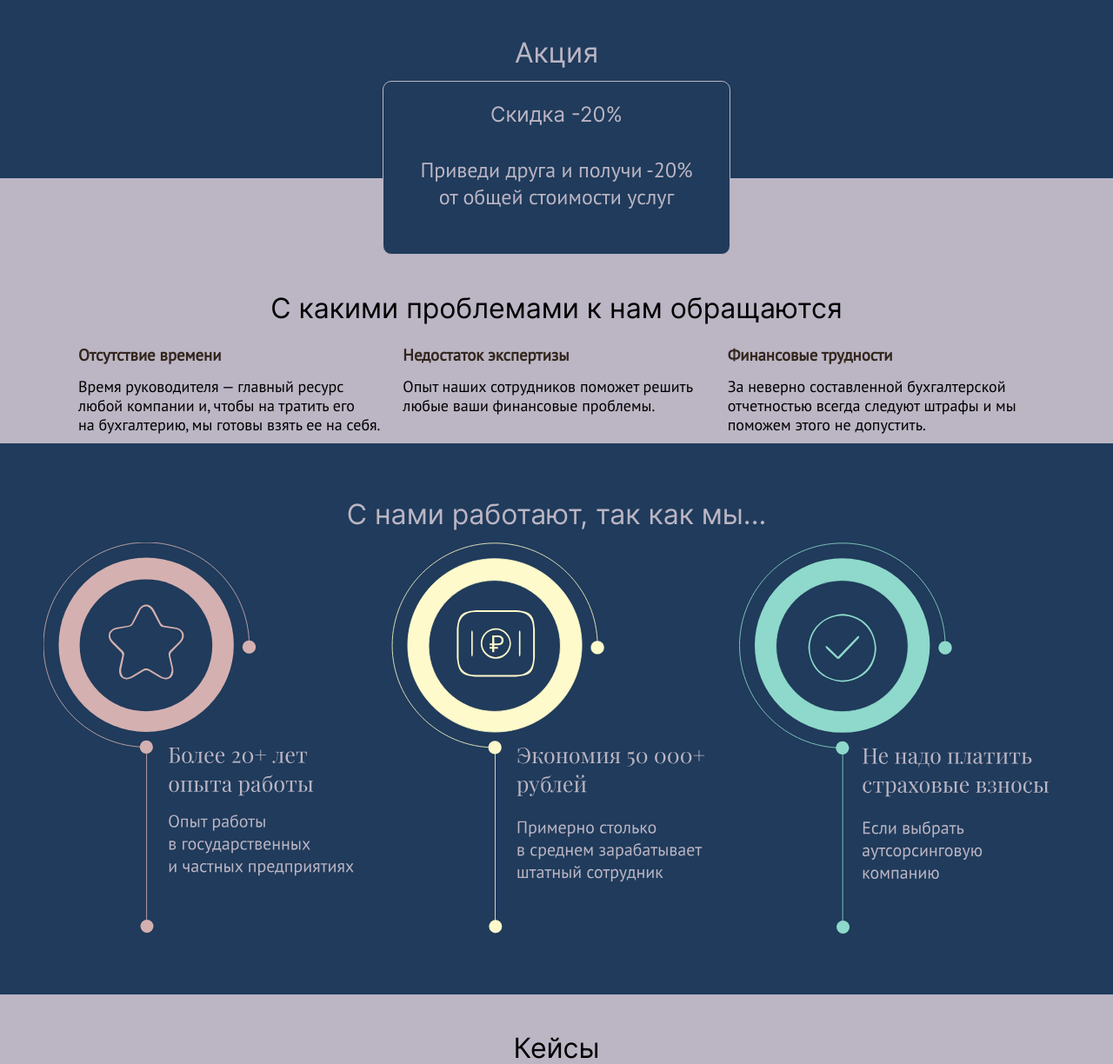
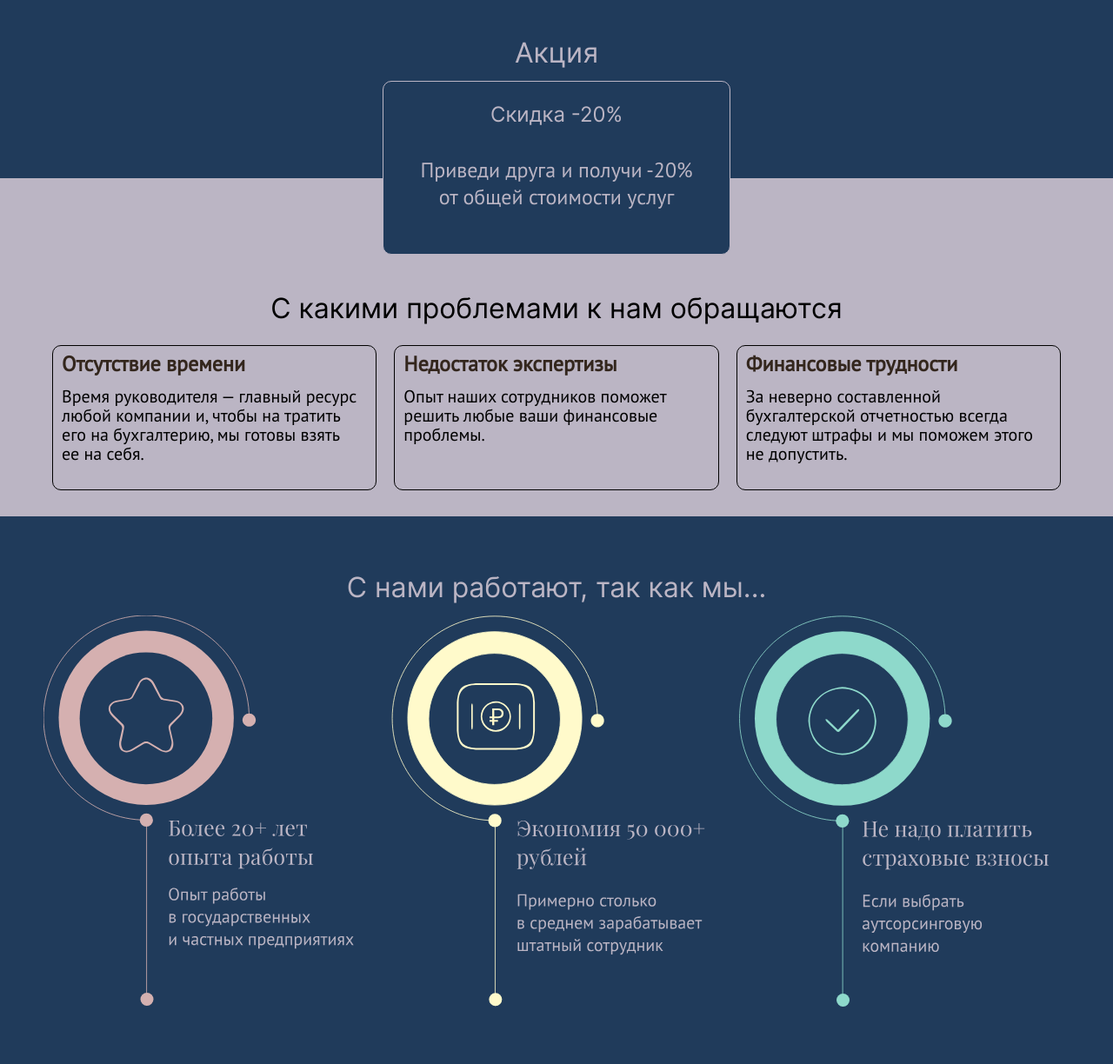
Before and after one commit to ruslan2570/BuhCompany59, a PHP site: page / in a window 1280 px wide. Shown: the part 764-1988 px from the top of the page at 87% size. Run offline with PHP 8.4, Linux system fonts and the light colour scheme.

Commit message:
fix problems

```diff
--- a/css/style.css
+++ b/css/style.css
@@ -342,26 +342,19 @@
     margin: 0 auto;
     display: flex;
     justify-content: center;
-<<<<<<< HEAD
-
-    padding-bottom: 76px;
-=======
-    flex-wrap: wrap
->>>>>>> e0077460eecdd0915998a0cfe563a12d870c7482
+    padding-bottom: 20px;
 }
 
 .post-item {
+    margin: 10px;
+    border: 1px solid black;
+    border-radius: 10px;
     padding: 10px;
 
 }
 
 .post-item-wrap {
-<<<<<<< HEAD
-
-=======
-    border: 1px solid #000000;
-    border-radius: 10px;
->>>>>>> e0077460eecdd0915998a0cfe563a12d870c7482
+
     position: relative;
 }
 
@@ -373,14 +366,16 @@
 
 .post-title {
     color: #33261d;
+    font-size: 24px;
     margin-bottom: 15px;
     transition: .3s ease-in-out
 }
 
 .post-content {
     color: #000;
-    font-size: 18px;
+    font-size: 20px;
     justify-content: center;
+    padding-bottom: 20px;
 }
 
 @media (min-width:768px) {
```
